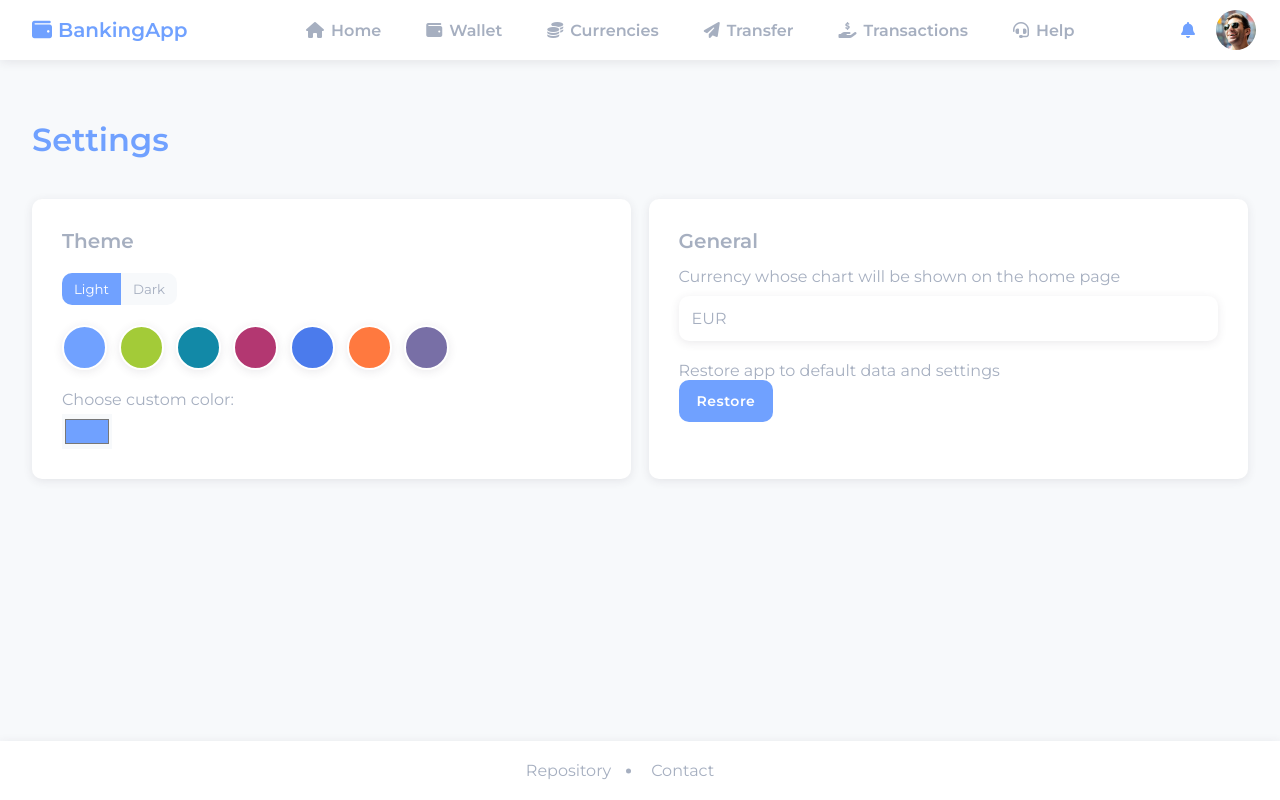
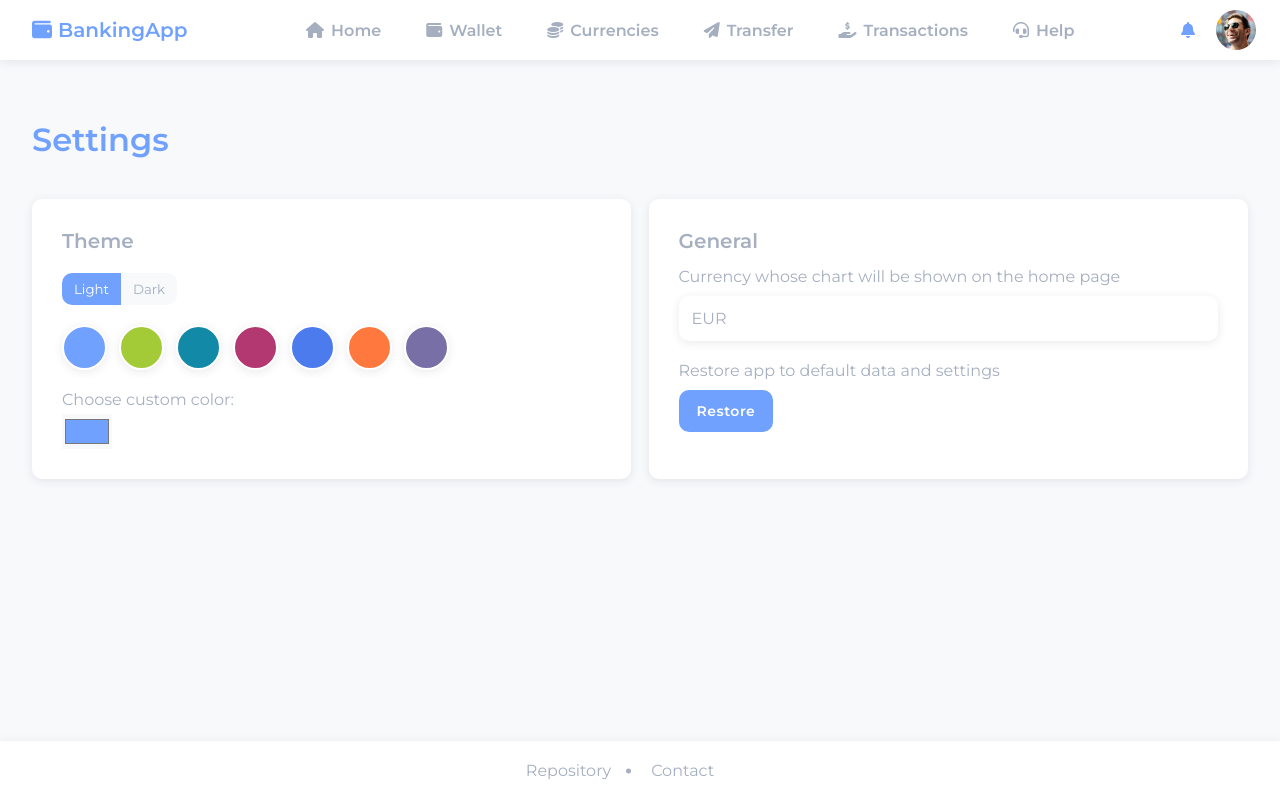
Before and after one commit to MiloszBaranskiDev/BankingApp, a React (Create React App) app: page /settings in a window 1280 px wide. Built offline with nearby package versions, Linux system fonts and the light colour scheme.

Commit message:
add margins

```diff
--- a/src/components/pages/Settings/elements/Restore.tsx
+++ b/src/components/pages/Settings/elements/Restore.tsx
@@ -1,6 +1,7 @@
 import { Dispatch } from "@reduxjs/toolkit";
 import { useDispatch } from "react-redux";
 import { restoreApp } from "redux/slices/SettingsSlice";
+import styled from "styled-components";
 
 import StyledButton from "components/styled/StyledButton";
 
@@ -8,13 +9,20 @@ const Restore: React.FC = () => {
   const dispatch: Dispatch = useDispatch();
 
   return (
-    <div>
+    <StyledRestore>
       <p>Restore app to default data and settings</p>
       <StyledButton onClick={() => dispatch(restoreApp())}>
         Restore
       </StyledButton>
-    </div>
+    </StyledRestore>
   );
 };
 
 export default Restore;
+
+const StyledRestore = styled.div`
+  margin-top: 20px;
+  p {
+    margin-bottom: 10px;
+  }
+`;
```
